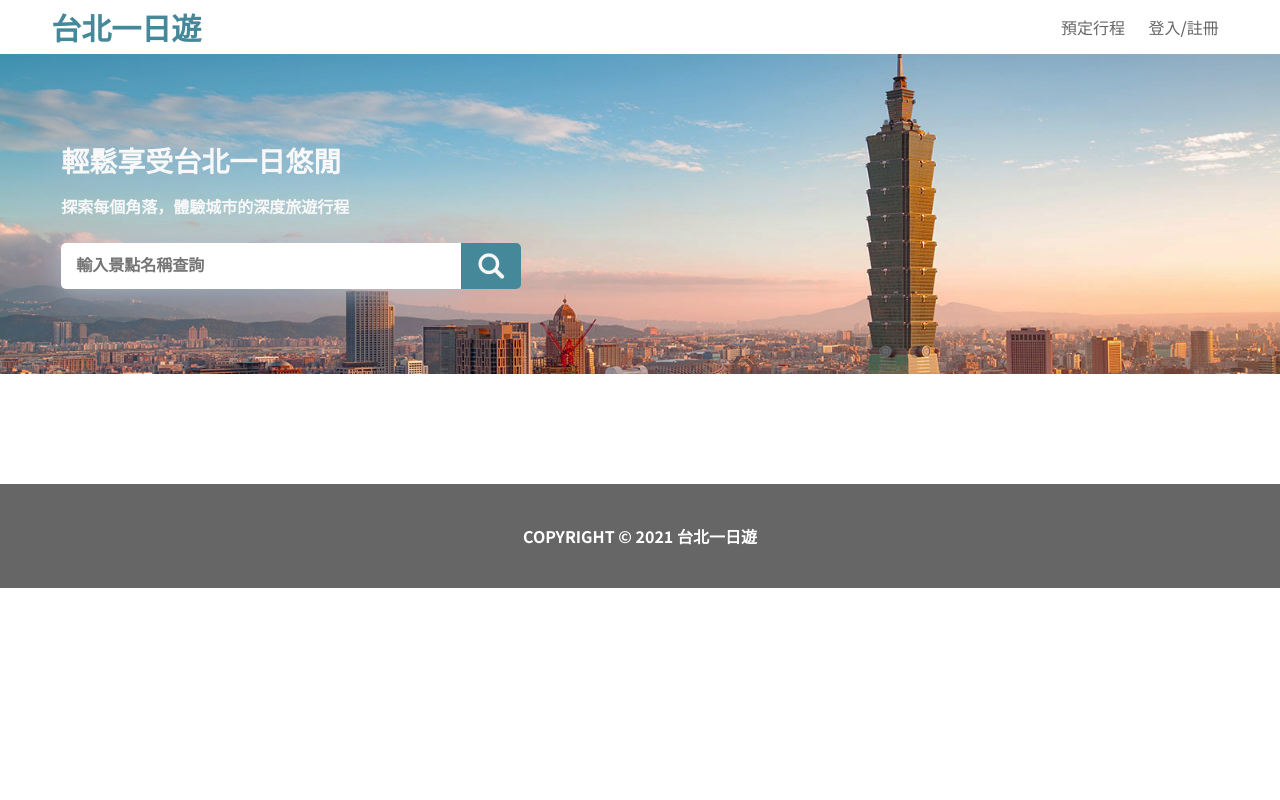
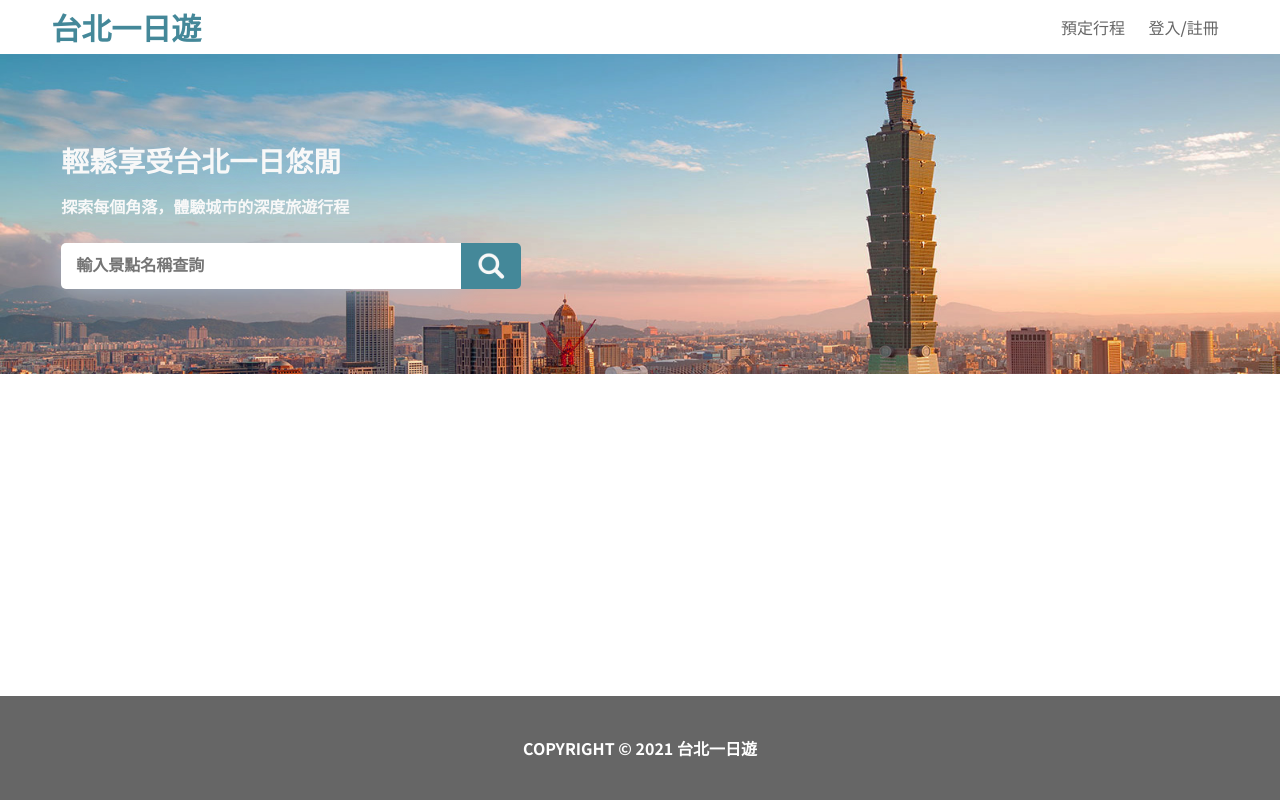
Before and after one commit to avery710/taipei-day-trip, a Flask app: page / in a window 1280 px wide. Run offline with Flask 2, Linux system fonts and the light colour scheme.

Commit message:
Fix footer bug

```diff
--- a/static/styles/index.css
+++ b/static/styles/index.css
@@ -3,6 +3,10 @@
     padding: 0;
     box-sizing: border-box;
     font-family: 'Noto Sans TC', sans-serif;
+}
+
+body {
+    min-height: 100vh;
 }
 
 #navigation {
@@ -270,11 +274,9 @@
     background-color: rgba(102, 102, 102, 1);
     color: white;
 
-    position: absolute;
     width: 100%;
-    height: 104px;
-    left: 0px;
-    margin-top: 0px;
+    min-height: 104px;
+    /* padding: 45px; */
 
     display: flex;
     flex-direction: column;
@@ -285,6 +287,15 @@
 #footer-content {
     font-weight: 700;
     font-size: 16px;
+}
+
+body {
+    display:flex;
+    flex-direction:column;
+}
+
+.attractions {
+    flex:1;
 }
 
 @media (min-width: 360px) and (max-width: 600px) {
```
